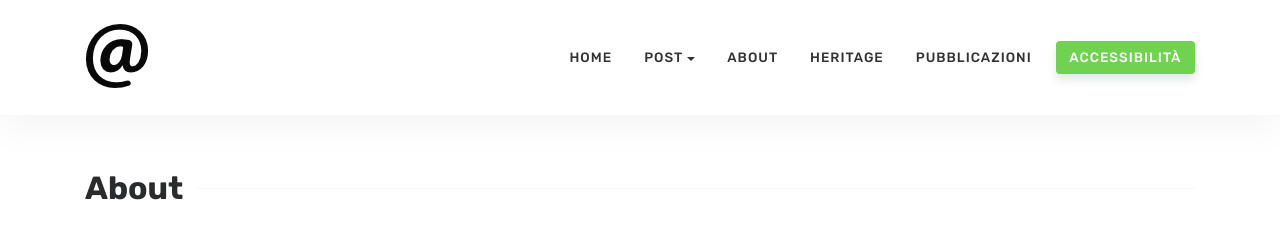
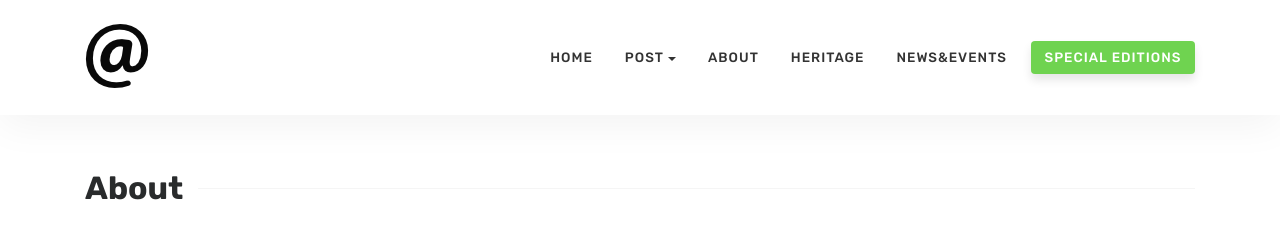
Before and after one commit to valrem93/SantIlarioeilBrenta_test, a Jekyll site: the page built from docs/about.md, in a window 1280 px wide. Shown: the top 231 px of the page. Built offline with Jekyll 4.4.1, drawn with Linux system fonts in a browser that asks for light colours; comment, search, counter and statistics services are not loaded.

Commit message:
Update default.html

```diff
--- a/docs/_layouts/default.html
+++ b/docs/_layouts/default.html
@@ -77,12 +77,12 @@
                 </li>
 
                  <li class="nav-item">
-                     <a class="nav-link" href="{{ site.baseurl }}/about">Pubblicazioni</a>
+                     <a class="nav-link" href="{{ site.baseurl }}/about">News&Events</a>
                 </li>
 
 
                 <li class="nav-item">
-                    <a class="nav-link highlight" href="https://www.insegnadelgiglio.it/prodotto/paesaggi-artificiali-a-venezia/">Accessibilità</a>
+                    <a class="nav-link highlight" href="{{ site.baseurl }}/about">Special Editions</a>
                 </li>
 
             </ul>
```
